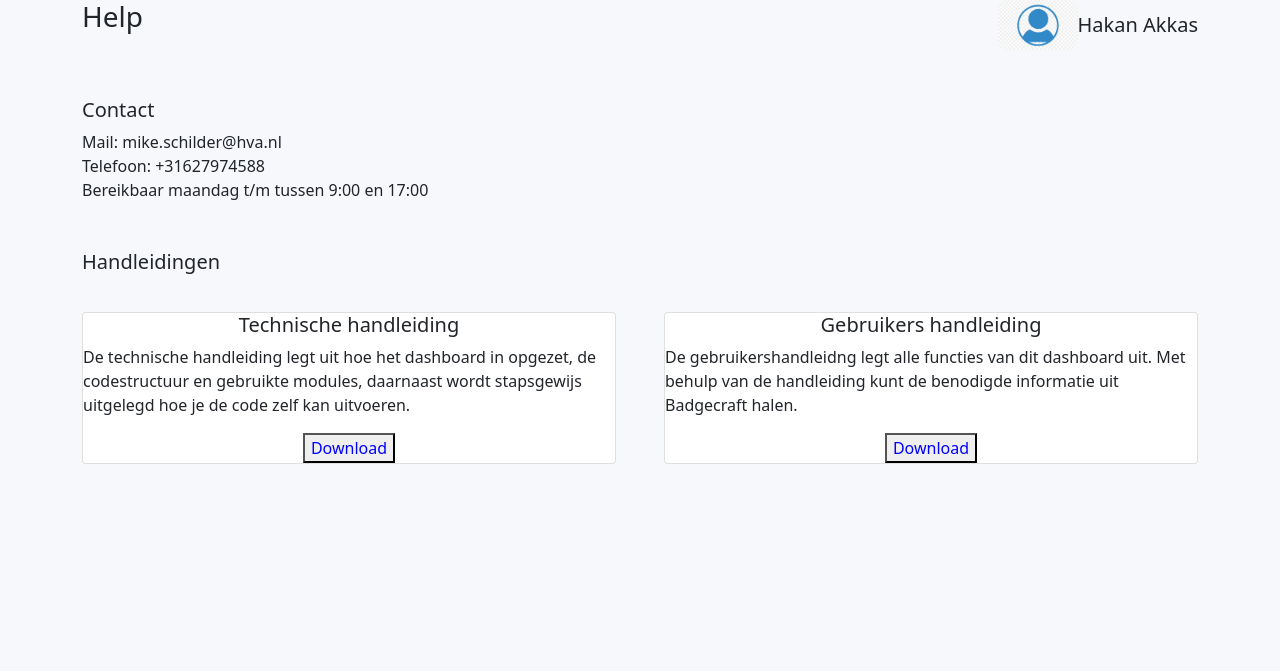
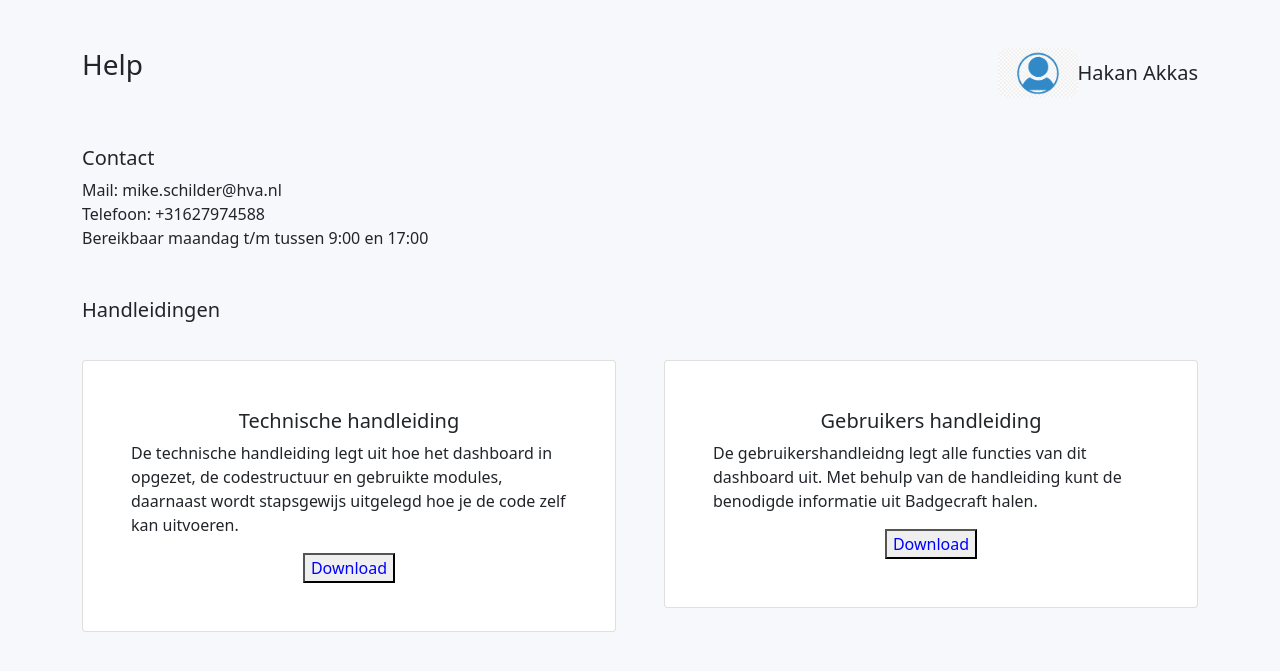
Before and after one commit to lucasvtoor/student-tracking, a Flask app: page /help in a window 1280 px wide. Shown: the top 671 px of the page. Run offline with Flask 2, Linux system fonts and the light colour scheme.

Commit message:
margin top bij de header en padding bij de card toegevoegd.

```diff
--- a/app/templates/helppage.html
+++ b/app/templates/helppage.html
@@ -14,7 +14,7 @@
   </head>
   <body>
     <div class="container">
-        <div class="header">
+        <div class="header mt-5">
             <h3>Help</h3>
             <div id="currentUser"><img src="{{ url_for('static',filename='img/usericon.png') }}" alt=""><h5>Hakan Akkas</h5></div>
 
@@ -30,11 +30,11 @@
                 </p>
           </div>
           <div class="header mt-5">
-            <h5>Handleidingen</h5>
+                <h5>Handleidingen</h5>
           </div>
           <div class="row gx-5">
             <div class="col-sm-6">
-                <div class="card">
+                <div class="card p-5">
                  <h5>Technische handleiding</h5>
                  <p class="card-text">De technische handleiding legt uit hoe het dashboard in opgezet, de codestructuur en gebruikte modules, daarnaast wordt stapsgewijs uitgelegd hoe je de code zelf kan uitvoeren.</p>
                  <a
@@ -44,7 +44,7 @@
               </div>
 
             <div class="col-sm-6">
-                <div class="card">
+                <div class="card p-5">
                  <h5>Gebruikers handleiding</h5>
                  <p class="card-text">De gebruikershandleidng legt alle functies van dit dashboard uit. Met behulp van de handleiding kunt de benodigde informatie uit Badgecraft halen.</p>
                  <a
```
